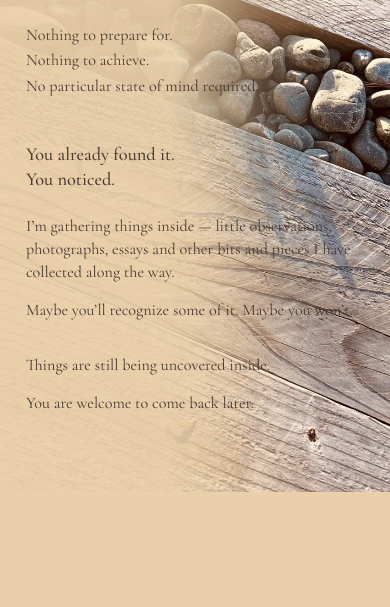
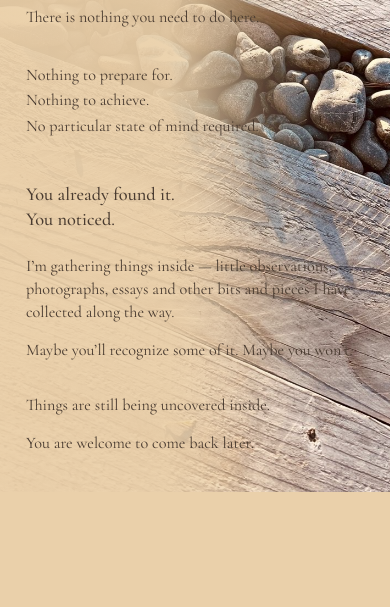
Before and after one commit to AQuietSpace/AQuietSpace-Website, a plain HTML site: page index.html in a window 390 px wide. Shown: the part 352-959 px from the top of the page. Before the commit the page ends 919 px from the top, so only its background shows below. Drawn offline with nearby package versions, Linux system fonts and the light colour scheme.

Commit message:
Adjust transform translateY value in CSS

```diff
--- a/index.html
+++ b/index.html
@@ -119,7 +119,7 @@ padding:
   max(30px, env(safe-area-inset-top))
   26px
   max(30px, env(safe-area-inset-bottom));
-    transform: translateY(75px);
+    transform: translateY(115px);
       }
 
       h1 {
```
